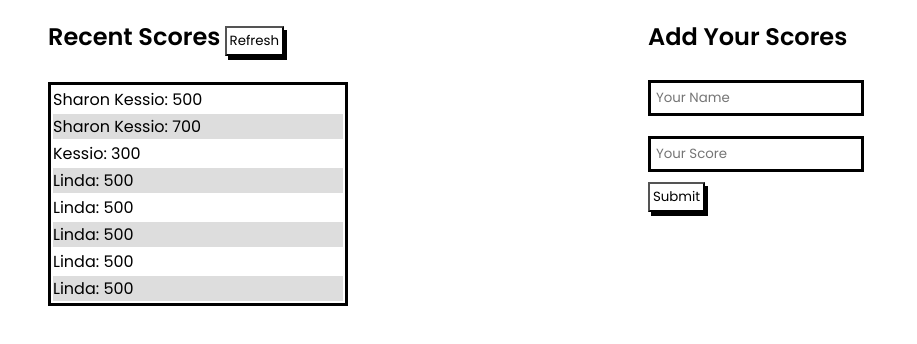
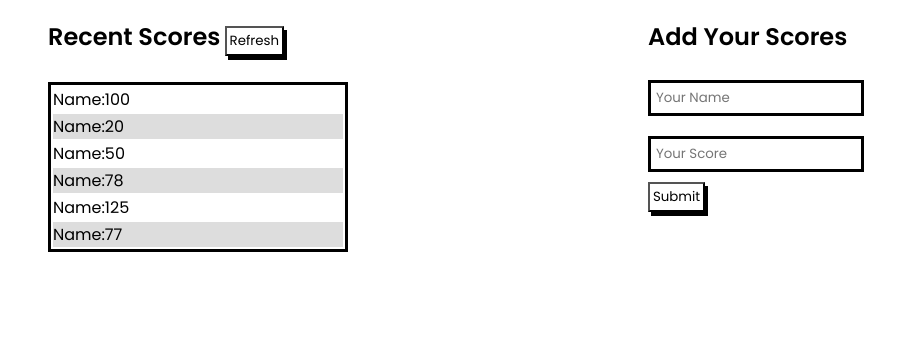
Before and after one commit to kessio-microverse-projects/LeaderBoard, a website built with webpack: page src/index.html in a window 1280 px wide. Shown: the part 72-416 px from the top of the page, without its empty margins (0-917 px from the left). Built offline with nearby package versions, Linux system fonts and the light colour scheme.

Commit message:
render table data to the dom with js

```diff
--- a/src/index.html
+++ b/src/index.html
@@ -14,31 +14,8 @@
                <span class="scores-heading">Recent Scores</span> <button>Refresh</button>
                 </div>
                 <div class="our-scores">
-                    <table>
-                            <tr>
-                              <td>Sharon Kessio: 500</td>
-                            </tr>
-                            <tr>
-                               <td>Sharon Kessio: 700</td>
-                            </tr>
-                            <tr classs="colored">
-                                <td>Kessio: 300</td>
-                             </tr>
-                             <tr>
-                                <td>Linda: 500</td>
-                             </tr>
-                             <tr>
-                                <td classs="colored">Linda: 500</td>
-                             </tr>
-                             <tr>
-                                <td>Linda: 500</td>
-                             </tr>
-                             <tr classs="colored">
-                                <td>Linda: 500</td>
-                             </tr>
-                             <tr>
-                                <td>Linda: 500</td>
-                             </tr>
+                    <table class="table-scores" id="table-data">
+                        <tbody class="table-body"></tbody>
                     </table>
                 </div>
             </div>
--- a/src/index.js
+++ b/src/index.js
@@ -1,14 +1,8 @@
 import _ from 'lodash';
 import './styles/style.css';
+import renderTable from './modules/render-table.js';
 
+renderTable();
 
- function component() {
-   const element = document.createElement('div');
-
-
-  // Lodash, now imported by this script
-  element.classList.add('hello there, testing index.js');
-   return element;
- }
-
- document.body.appendChild(component());
+const tbEvenRows = document.querySelector("#table-data tr:nth-child(2)");
+console.log(tbEvenRows);
--- /dev/null
+++ b/src/modules/render-table.js
@@ -0,0 +1,38 @@
+const renderTable = () => {
+    const tableData = [
+        {
+        name:'Name:',
+        score: 100
+    },
+    {
+        name:'Name:',
+        score: 20
+    },
+    {
+        name:'Name:',
+        score: 50
+    },
+    {
+        name:'Name:',
+        score: 78
+    },
+    {
+        name:'Name:',
+        score: 125
+    },
+    {
+        name:'Name:',
+        score: 77
+    }
+    ];
+
+    tableData.forEach(data => {
+        const tableContainer = document.querySelector('.table-body');
+        tableContainer.innerHTML += `
+                    <tr>
+                    <td>${data.name}${data.score}</td>
+                    </tr> `;
+    });
+
+}
+export default renderTable;
```
